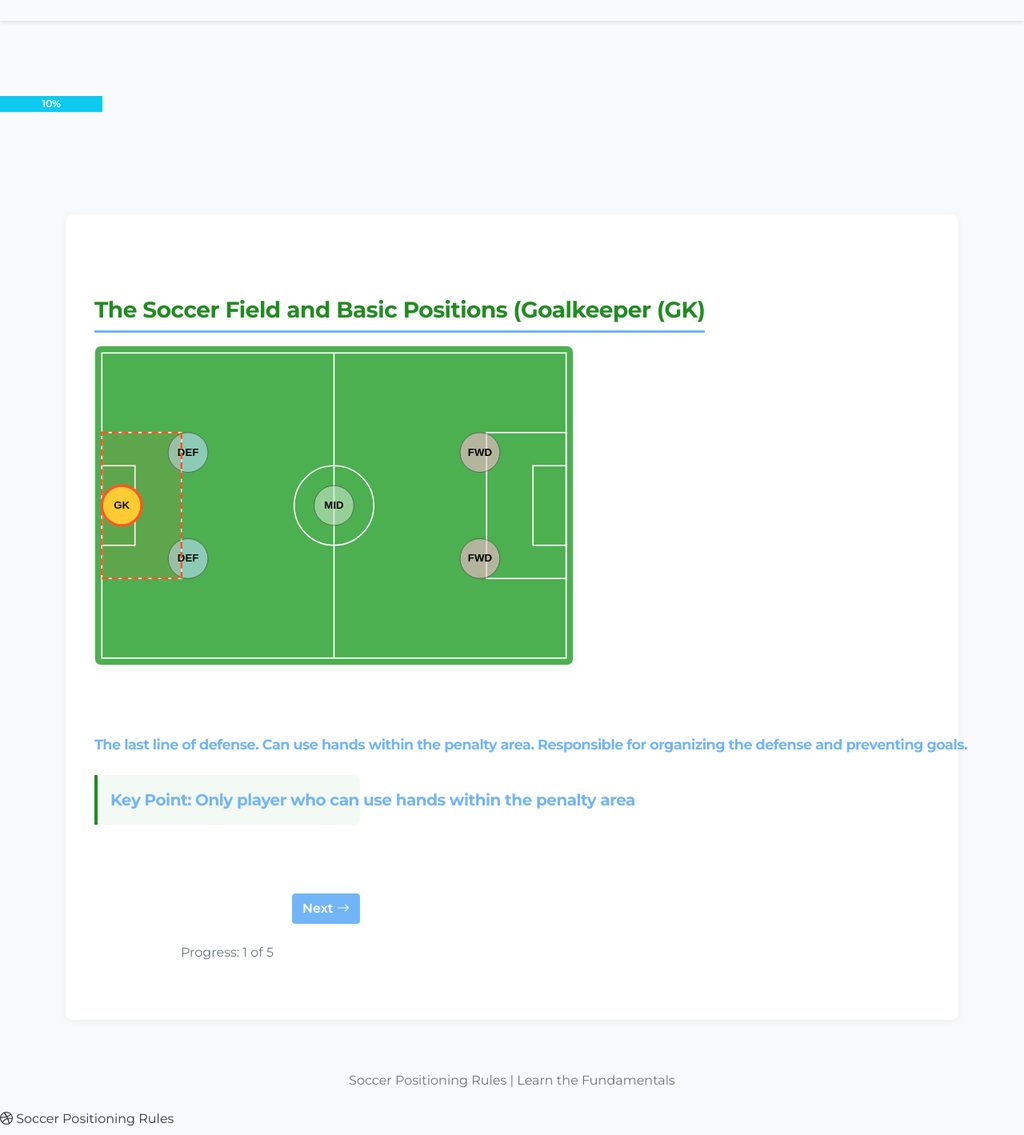
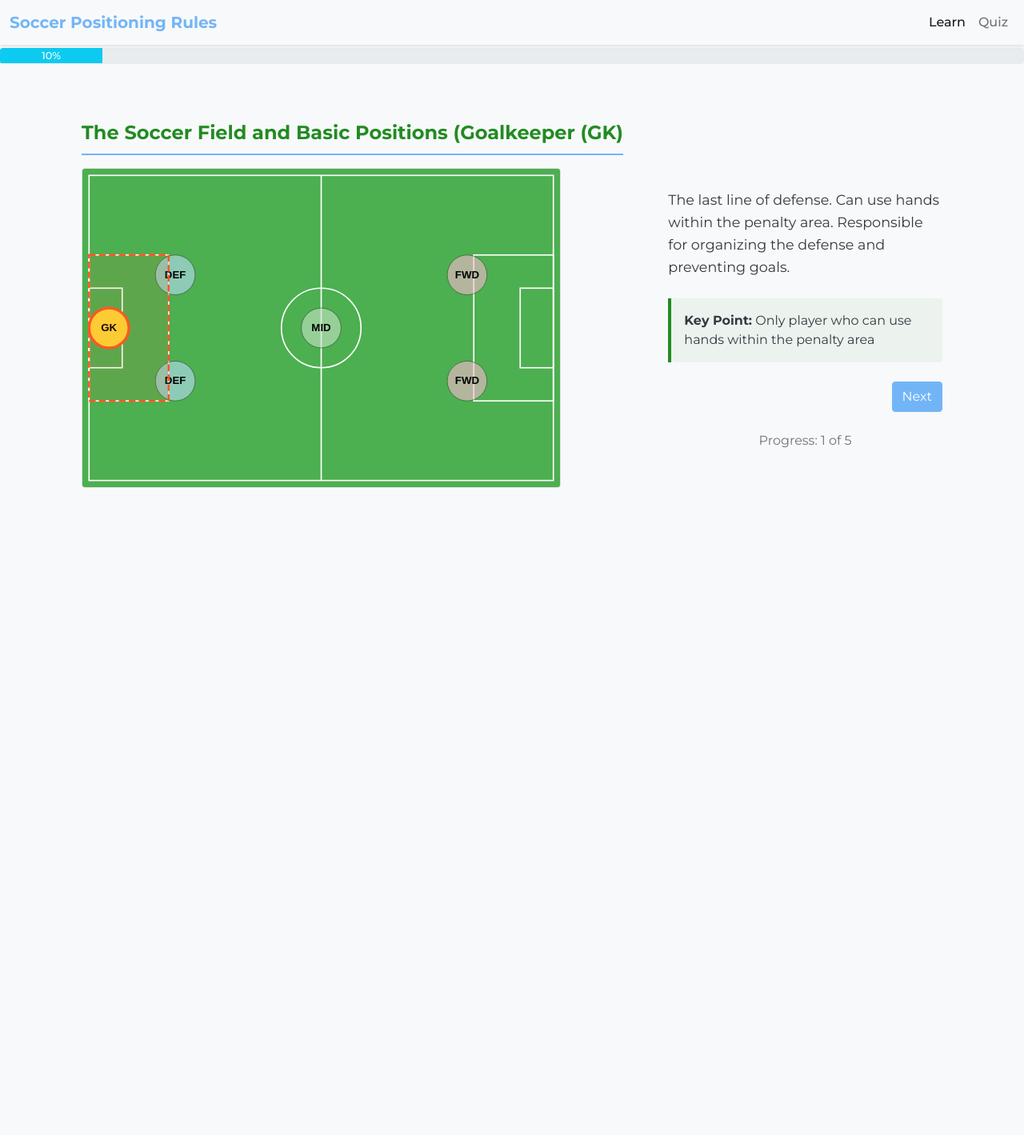
Before and after one commit to Colin-J-Emmanuel/uid_final_project, a Flask app: page /learn/1 in a window 1280 px wide. Shown: the whole page at 80% size. After the commit the page ends 610 px from the top, so only its background shows below. Run offline with Flask 3, Linux system fonts and the light colour scheme; some libraries are stand-ins or nearby versions.

Commit message:
Restored the navbar and made better color choices

```diff
--- a/static/main.css
+++ b/static/main.css
@@ -12,14 +12,13 @@ body {
     font-family: 'Montserrat', sans-serif;
     color: var(--dark-grey);
     background-color: var(--light-grey);
-    padding-top: 60px; /* For fixed navbar */
 }
 
 /* Typography */
 .title {
     font-family: 'Montserrat', sans-serif;
     font-weight: 700;
-    font-size: 2.5rem;
+    font-size: 2em;
     color: var(--base-color);
     margin-bottom: var(--spacing-unit);
 }
@@ -32,7 +31,6 @@ body {
 
 .lead {
     font-size: 1.25rem;
-    font-weight: 400;
 }
 
 /* Navigation */
@@ -42,17 +40,14 @@ body {
 
 .font-brand {
     font-weight: 700;
-    letter-spacing: -0.5px;
 }
 
 .nav-link {
     font-weight: 500;
-    color: var(--dark-grey) !important;
     transition: color 0.2s ease-in-out;
 }
 
-.nav-link:hover,
-.nav-link.active {
+.nav-link:hover {
     color: var(--accent-color) !important;
 }
 
@@ -61,13 +56,11 @@ body {
     height: 20px;
     margin-top: 60px;
     margin-bottom: 20px;
-    background-color: var(--light-grey);
-    border-radius: 0;
 }
 
 #site-progress-bar {
     transition: width 0.5s ease-in-out;
-    font-weight: 600;
+    font-weight: 500;
     font-size: 0.8rem;
 }
 
@@ -82,35 +75,35 @@ body {
 
 /* Learning module */
 .learning-module {
-    margin-top: 2rem;
+    margin-top: 1rem;
 }
 
 .item-title {
-    font-size: 1.75rem;
+    font-size: 1.5rem;
     font-weight: 700;
     color: var(--base-color);
     margin-bottom: var(--spacing-unit);
-    border-bottom: 3px solid var(--accent-color);
+    border-bottom: 2px solid var(--accent-color);
     padding-bottom: 0.5rem;
     display: inline-block;
 }
 
 .item-detail {
-    margin-bottom: var(--spacing-unit) * 2;
+    margin-bottom: var(--spacing-unit);
 }
 
 #img-style {
     height: 400px;
     object-fit: cover;
     border: 1px solid rgba(0,0,0,0.1);
-    border-radius: 8px;
-    box-shadow: 0 4px 12px rgba(0,0,0,0.05);
+    border-radius: 4px;
 }
 
 .desc {
     font-size: 1.1rem;
     line-height: 1.6;
-    margin-bottom: var(--spacing-unit) * 2;
+    margin-top: 1rem;
+    margin-bottom: 1.5rem;
 }
 
 /* Key concept highlight */
@@ -119,51 +112,34 @@ body {
     border-left: 4px solid var(--base-color);
     padding: 1rem;
     margin: 1.5rem 0;
-    border-radius: 0 8px 8px 0;
+    border-radius: 0 4px 4px 0;
 }
 
 /* Navigation buttons */
 .navigation-buttons {
     display: flex;
     justify-content: space-between;
-    margin-top: 2rem;
+    margin-top: 1.5rem;
+}
+
+.btn-primary, .btn-outline-primary {
+    color: var(--accent-color);
+    border-color: var(--accent-color);
 }
 
 .btn-primary {
     background-color: var(--accent-color);
-    border-color: var(--accent-color);
-    font-weight: 600;
+    color: white;
 }
 
-.btn-outline-primary {
-    color: var(--accent-color);
-    border-color: var(--accent-color);
+.btn-success, .btn-outline-success {
+    color: var(--base-color);
+    border-color: var(--base-color);
 }
 
 .btn-success {
     background-color: var(--base-color);
-    border-color: var(--base-color);
-    font-weight: 600;
-}
-
-.btn-outline-success {
-    color: var(--base-color);
-    border-color: var(--base-color);
-}
-
-/* Responsive adjustments */
-@media (max-width: 768px) {
-    .item-title {
-        font-size: 1.5rem;
-    }
-
-    #img-style {
-        height: 300px;
-    }
-
-    #search_results {
-        margin-top: 1.5rem;
-    }
+    color: white;
 }
 
 /* Maintain existing styles from original CSS */
@@ -216,3 +192,18 @@ body {
     max-width: 200px;
     height: auto;
 }
+
+/* Responsive adjustments */
+@media (max-width: 768px) {
+    .item-title {
+        font-size: 1.25rem;
+    }
+
+    #img-style {
+        height: 300px;
+    }
+
+    #search_results {
+        margin-top: 1.5rem;
+    }
+}
--- a/templates/layout.html
+++ b/templates/layout.html
@@ -31,17 +31,24 @@
   </head>
 
   <body>
-    <!-- Navbar with improved styling -->
+    <!-- Navbar with improved styling but keeping the original structure -->
     <nav class="navbar fixed-top navbar-expand-lg navbar-light bg-light">
-      <div class="container">
-        <a class="navbar-brand font-brand" href="/" style="color: #72b5f7;">
-          </ul>
-        </div>
+      <div class="container-fluid">
+        <a class="navbar-brand font-brand" href="/" style="color: #72b5f7;">Soccer Positioning Rules</a>
+
+        <ul class="navbar-nav ms-auto">
+          <li class="nav-item">
+            <a class="nav-link" href="/learn/1">Learn</a>
+          </li>
+          <li class="nav-item">
+            <a class="nav-link" href="/quiz/1">Quiz</a>
+          </li>
+        </ul>
       </div>
     </nav>
 
-    <!-- Progress bar with improved styling -->
-    <div class="progress">
+    <!-- Progress bar with improved styling - only shown on non-homepage -->
+    <div class="progress" id="progress-container" style="{% if request.path == '/' %}display: none;{% endif %}">
       <div id="site-progress-bar" class="progress-bar" role="progressbar" style="width: 0%;" aria-valuenow="0"
         aria-valuemin="0" aria-valuemax="100">
         0%
@@ -54,13 +61,6 @@
         {% endblock %}
     </div>
 
-    <!-- Footer -->
-    <footer class="bg-light mt-5 py-3">
-      <div class="container text-center">
-        <p class="text-muted mb-0">Soccer Positioning Rules | Learn the Fundamentals</p>
-      </div>
-    </footer>
-
     {% block scripts %}
     {% endblock %}
 
@@ -70,11 +70,17 @@
         let path = window.location.pathname;
         let progress = 0;
         let colorClass = "bg-info"; // default light blue
+        const progressContainer = document.getElementById("progress-container");
 
+        // Hide progress bar on homepage
         if (path === "/") {
-          progress = 0;
-          colorClass = "bg-secondary"; // grey
-        } else if (path.startsWith("/learn/")) {
+          progressContainer.style.display = "none";
+          return;
+        } else {
+          progressContainer.style.display = "block";
+        }
+
+        if (path.startsWith("/learn/")) {
           let id = parseInt(path.split("/")[2]);
           progress = id * 10; // 10%-50%
           colorClass = "bg-info"; // light blue for learning
@@ -106,22 +112,4 @@
     </script>
 
   </body>
-</html><i class="bi bi-dribbble"></i> Soccer Positioning Rules
-        </a>
-
-        <button class="navbar-toggler" type="button" data-bs-toggle="collapse" data-bs-target="#navbarNav"
-                aria-controls="navbarNav" aria-expanded="false" aria-label="Toggle navigation">
-          <span class="navbar-toggler-icon"></span>
-        </button>
-
-        <div class="collapse navbar-collapse" id="navbarNav">
-          <ul class="navbar-nav ms-auto">
-            <li class="nav-item">
-              <a class="nav-link" href="/learn/1">
-                <i class="bi bi-book"></i> Learn
-              </a>
-            </li>
-            <li class="nav-item">
-              <a class="nav-link" href="/quiz/1">
-                <i class="bi bi-question-circle"></i> Quiz
-              </a>
+</html>
--- a/templates/learn.html
+++ b/templates/learn.html
@@ -1,26 +1,22 @@
 {% extends "layout.html" %}
 
 {% block content %}
-<div class="content-container">
-    <div class="row learning-module" id="item-row">
+<div class="row" id="item-row">
     <div class="col-md-8">
         <div class="item-detail">
             <!-- Title with accent border bottom -->
-                <h1 class="item-title">
+            <div class="item-title fw-bold">
                 {{item.title}}
-                </h1>
+            </div>
 
-                <!-- Main visualization with shadow and border -->
-                <div class="image-container">
+            <!-- Main visualization with improved styling -->
             <img src="{{ item.image }}" class="img-fluid" id="img-style" alt="{{item.title}} image">
-                </div>
         </div>
     </div>
 
     <div class="col-md-4" id="search_results">
         <!-- Description with improved typography -->
-            <div class="description-container">
-                <p class="desc">{{item.description}}</p>
+        <p class="desc mt-2">{{item.description}}</p>
 
         <!-- Key concept highlight box for important information -->
         <div class="key-concept">
@@ -38,15 +34,12 @@
                 {% endif %}
             </p>
         </div>
-            </div>
 
-            <!-- Improved navigation buttons with better spacing and styling -->
+        <!-- Navigation buttons with better styling -->
         <div class="navigation-buttons">
             <!-- Previous button -->
             {% if item.id|int > 1 %}
-                    <a class="btn btn-outline-primary" href="/learn/{{item.id|int - 1}}">
-                        <i class="bi bi-arrow-left"></i> Previous
-                    </a>
+                <a class="btn btn-outline-primary" href="/learn/{{item.id|int - 1}}">Previous</a>
             {% else %}
                 <!-- Empty div to maintain flex layout -->
                 <div></div>
@@ -55,14 +48,10 @@
             <!-- Conditional logic for Next or Quiz button -->
             {% if item.id|int < 5 %}
                 <!-- Next button -->
-                    <a class="btn btn-primary" href="/learn/{{item.id|int + 1}}">
-                        Next <i class="bi bi-arrow-right"></i>
-                    </a>
+                <a class="btn btn-primary" href="/learn/{{item.id|int + 1}}">Next</a>
             {% else %}
                 <!-- Quiz button if last item -->
-                    <a class="btn btn-success" href="/quiz/1">
-                        Start Quiz <i class="bi bi-check-circle"></i>
-                    </a>
+                <a class="btn btn-success" href="/quiz/1">Start Quiz</a>
             {% endif %}
         </div>
 
@@ -72,14 +61,11 @@
         </div>
     </div>
 </div>
-</div>
 {% endblock %}
 
 {% block scripts %}
 <script>
-    // Add Bootstrap icons
-    document.head.insertAdjacentHTML('beforeend',
-        '<link rel="stylesheet" href="https://cdn.jsdelivr.net/npm/bootstrap-icons@1.8.1/font/bootstrap-icons.css">');
+    let my_item = {{ item | tojson }};
 
     // Highlight active nav link
     document.addEventListener('DOMContentLoaded', function() {
@@ -90,7 +76,5 @@
             }
         });
     });
-
-    let my_item = {{ item | tojson }};
 </script>
 {% endblock %}
```
Lines whose indentation alone changed are shown as unchanged.
